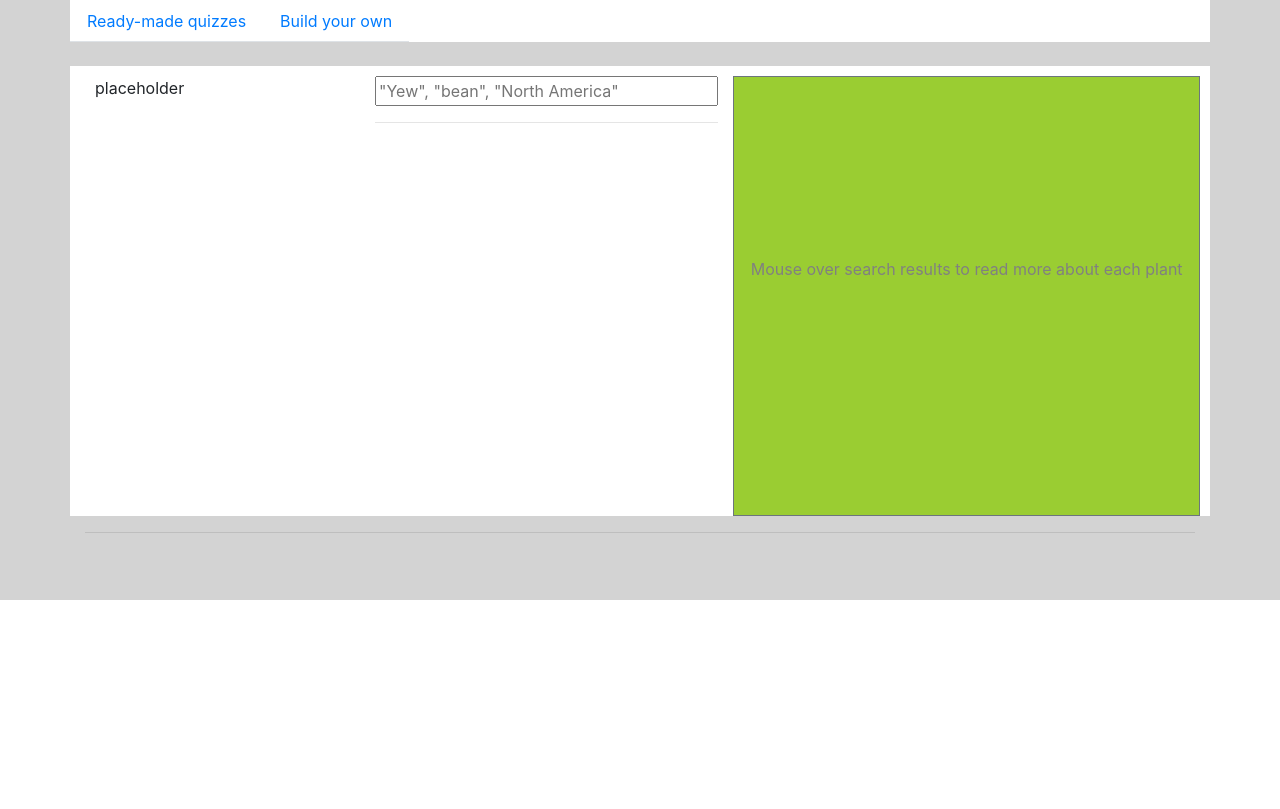
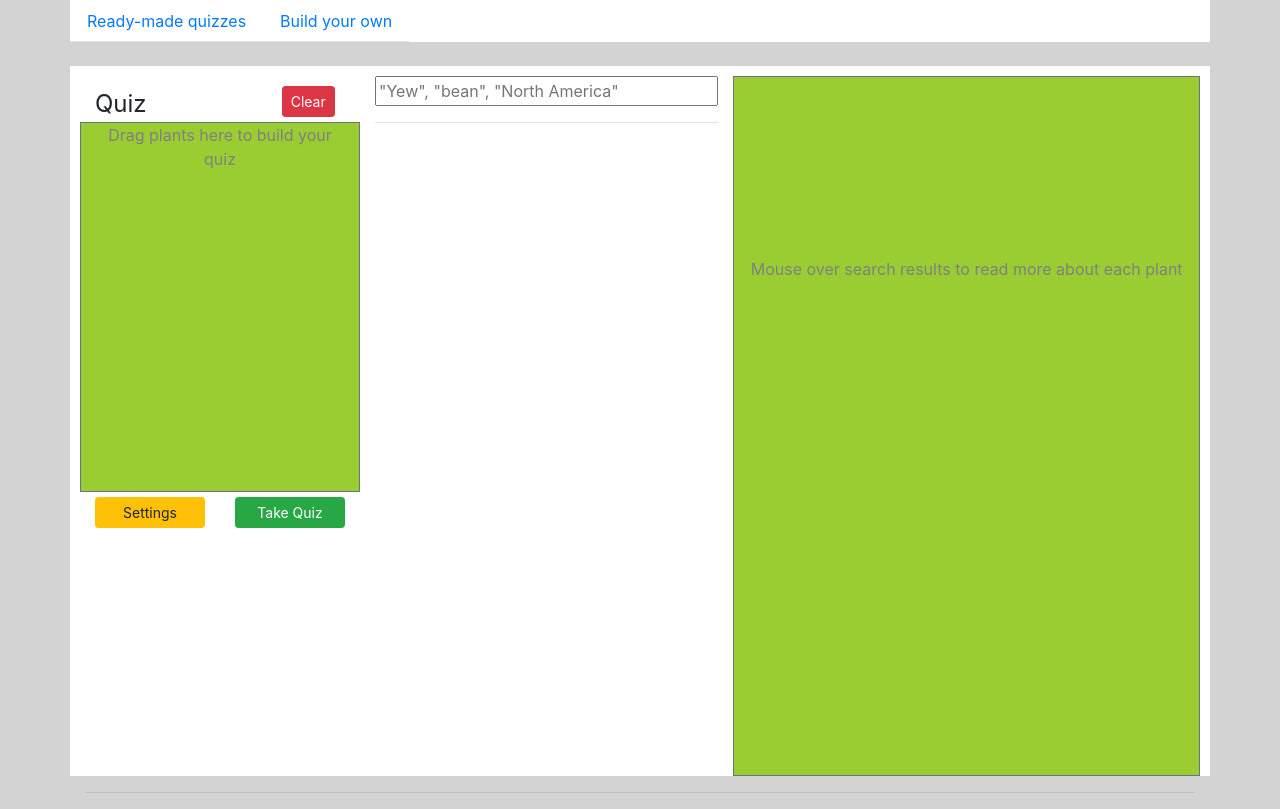
Before and after one commit to aaronbrezel/bad-plants, a Flask app: template templates/search_plants.html in a window 1280 px wide. Shown: the part 200-1009 px from the top of the page. Before the commit the page ends 800 px from the top, so only its background shows below. Run offline with Flask 2, Linux system fonts and the light colour scheme; the template is opened without the code that fills it, so the values that code supplies are empty; some libraries are stand-ins or nearby versions.

Commit message:
Created plant selection architecture
checkboxes on checkboxes on checkboxes

```diff
--- a/static/search_plants.js
+++ b/static/search_plants.js
@@ -1,5 +1,8 @@
 var plantCard
 var plantCardDirections
+var addToQuiz = [] //what the user is going to add. Basically, which boxes are checked
+
+var inTheQuiz = [] //What the user has already added to the quiz
 
 $(document).ready(function () {
 
@@ -18,9 +21,33 @@ $(document).ready(function () {
     plantCardDirections = $('#plantCardDirections');
 
     dumpList(plants) //set initial list
-    $(document).on("click", function (){
-        console.log($(this).attr('class'));
+
+    $('body').mouseup( function() {
+        $('#quizRepoRow').css("background-color", "yellowgreen");
+        $('#quizRepoRow').css("color", "grey");
+
     })
+
+    $('body').mousedown(function(evt){    //architecture to de-select plant widgets on clicks outside the plant list
+        if($(evt.target).closest('#searchBar').length){
+            return;
+        }
+        if($(evt.target).closest('#clearButton').length){
+            return;
+        }
+        if($(evt.target).closest('#plantList').length){
+            return;
+        }
+        // $('.plantWidget').each(function(){
+        //     checkTheWidget($(this),"uncheck");
+        // });
+        $('.plantCheckbox').prop("checked", false);
+        $('.plantWidget').removeClass("checked")
+        $('.plantWidget').addClass("unchecked")
+        addToQuiz = []
+    });
+
+
 });
 
 
@@ -35,6 +62,15 @@ function matchPlants(searchText){
             buildList(currentPlant)
         }
     }
+    $.each(addToQuiz, function(i, val){
+        var checkBoxCol = val.children()[0]
+        var checkBox = $(checkBoxCol.childNodes[0])
+        console.log(checkBox.val())
+        // checkBox.checked = true;
+
+        $("input[value='" + checkBox.val() + "']").prop('checked', true);
+        $("input[value='" + checkBox.val() + "']").parent().parent().addClass("checked")
+     });
 
 }
 
@@ -50,6 +86,7 @@ function dumpList(plants){
         //console.log(plants[i])
         buildList(plants[i])
     }
+
 }
 
 
@@ -58,12 +95,26 @@ function buildList(currentPlant){
     //console.log(currentPlant["Photo"])
     var plantWidget = $("<div></div>");
     plantWidget.addClass("row plantWidget");
-    //jQuery.data(plantWidget, "plant_id", {id: currentPlant["plant id"]})
 
+    plantWidget.attr("id", currentPlant["plant id"])
 
     var plantCheckboxCol = $("<div></div>"); //add checkbox to select plant
     plantCheckboxCol.addClass("col-1 plantCheckboxCol");
-    plantCheckboxCol.append('<input class= "plantCheckbox" type="checkbox" name="plant" value="' + currentPlant["plant id"] + '"></input>')
+
+
+    var checkBox = $("<input class= 'plantCheckbox' type='checkbox' name='plant' value='" + currentPlant["plant id"] + "'></input>")
+    checkBox.change(function(){
+
+        if($(this).is(':checked')){
+            checkTheWidget(plantWidget, "check")
+        }
+        else{
+            checkTheWidget(plantWidget, "uncheck")
+        }
+
+    });
+    $(checkBox).appendTo(plantCheckboxCol)
+    // plantCheckboxCol.append('<input class= "plantCheckbox" type="checkbox" name="plant" value="' + currentPlant["plant id"] + '"></input>')
     plantWidget.append(plantCheckboxCol);
 
     var plantImageCol = $("<div></div>"); //Add plant image
@@ -111,6 +162,7 @@ function buildList(currentPlant){
     $('#plantList').append($("<hr>"))
 
     add_hover_js(plantWidget,currentPlant)
+
     //console.log("Match on " + currentPlant["Scientific name"])
 }
 
@@ -120,13 +172,13 @@ function getWords(str) {
 }
 
 function add_hover_js(plantWidget,currentPlant){
-    // $(".plantWidget").draggable( {
-    //     revert: "invalid"
-    // });
+    var tempCheck = false;
+    var checkBox = plantWidget.children()[0].childNodes[0]
 
     plantWidget.hover(
         function (){
-            $(this).addClass("hoverOnDraggable");
+            $(this).removeClass("unchecked");
+            $(this).addClass("checked");
             plantCard.empty();
 
             buildPlantCard(currentPlant)
@@ -136,17 +188,66 @@ function add_hover_js(plantWidget,currentPlant){
 
         },
         function (){
-            $(this).removeClass("hoverOnDraggable");
+            if (plantWidget.children()[0].childNodes[0].checked){
+                //do nothing if checkbock is checked
+            }
+            else{ //remove checked class
+                $(this).removeClass("checked");
+                $(this).addClass("unchecked");
+            }
+
+
             plantCard.empty();
             plantCard.append(plantCardDirections)
         }
     );
     plantWidget.mousedown( function () {
+        //generate the dragging cards for all checked plants
 
 
+        $('#quizRepoRow').css("background-color", "green");
+        $('#quizRepoRow').css("color", "white");
+
+        if(!checkBox.checked){
+            checkBox.checked = true; //temporarily check the box
+            checkTheWidget(plantWidget, "check") //add the widget to add to quiz array
+            tempCheck = true; //indicate that this is a temporary assignment
+
+        }
+
+        if (addToQuiz.length == 1){
+            //only drag single card
+            console.log("single card")
+            var dragDiv = $("<div></div");
+            dragDiv.addClass("draggingDiv");
+            $('#quizRepoCol').append(dragDiv)
+            dragDiv.draggable({
+                revert: "invalid"
+            });
+        }
+        else{
+            console.log("multiple cards")
+            for(i = 0; i < addToQuiz.length; i++){
+                temp_div = $("<div></div")
+            }
+        }
+
+    });
+    plantWidget.mouseup( function () {
+
+        $('#quizRepoRow').css("background-color", "yellowgreen");
+        $('#quizRepoRow').css("color", "grey");
+
+        if(checkBox.checked && tempCheck){ //if the box is checked and it was a temporary assignment
+            checkBox.checked = false; //uncheck the box
+            checkTheWidget(plantWidget, "uncheck") //remove the widget from the quiz array
+            tempCheck = false;
+
+        }
 
 
     });
+
 }
 
 
@@ -188,3 +289,22 @@ function buildPlantCard(currentPlant) {
 
 
 }
+
+function checkTheWidget(plantWidget, checkOrUncheck){
+    var checkBox = plantWidget.children()[0].childNodes[0]
+
+
+    if(checkOrUncheck == "check"){
+        addToQuiz.push(plantWidget)
+        plantWidget.removeClass("unchecked")
+        plantWidget.addClass("checked")
+    }
+    else if(checkOrUncheck == "uncheck"){
+        for(i = 0; i < addToQuiz.length; i++){
+            if (addToQuiz[i].attr("id") == checkBox.value){
+                addToQuiz.splice(i,1)
+            }
+        }
+    }
+    console.log(addToQuiz)
+}
--- a/templates/search_plants.html
+++ b/templates/search_plants.html
@@ -36,7 +36,7 @@
 
     #sciName {
         font-style: italic;
-        font-size: 0.75rem;
+        font-size: 0.68rem;
         padding-bottom: 5px;
     }
 
@@ -45,6 +45,7 @@
     }
 
     .widgetImage {
+        padding-top: 5px;
         height: 60px;
     }
 
@@ -53,6 +54,12 @@
         z-index: 1;
     }
 
+    .checked {
+        background-color: lightgray
+    }
+    .unchecked {
+        background-color: white;
+    }
 
     /*CSS for plant card */
     #plantCard {
@@ -90,7 +97,46 @@
         font-size: 0.70rem;
 
     }
+    /*CSS for quiz column*/
+    #buildQuiz {
+        /*margin: 5px;*/
+        position: -webkit-sticky; /* Safari */
+        position: sticky;
+        top: 0;
+        height: 700px;
 
+
+    }
+    #quizCol {
+        padding-top: 10px;
+    }
+    #quizHead {
+        font-size: 1.5rem;
+    }
+    #quizRepoRow {
+        background-color: yellowgreen;
+        height: 370px;
+        color: grey;
+    }
+    #quizRepoCol {
+        text-align: center;
+        overflow-y:scroll;
+        height: 369px;
+    }
+    #quizRepoColDirections{
+
+    }
+    #quizButtonRow {
+        margin-top: 5px;
+    }
+
+    /*CSS for dragging divs*/
+    .draggingDiv{
+        height: 60px;
+        width: 200px;
+        background-color: red;
+
+    }
 
 
 
@@ -107,7 +153,24 @@
 <br>
 <div class="row page">
     <div class= "col-3" id = "buildQuiz">
-        placeholder
+        <div class = "row" id="quizCol">
+            <div class= "col-8"><span id=quizHead>Quiz</span></div>
+            <div class= "col-3"><button id= "clearButton" class="btn btn-danger btn-sm">Clear</button></div>
+        </div>
+        <div class = "row border border-secondary" id="quizRepoRow">
+            <div class= "col" id="quizRepoCol">
+                <span id="quizRepoColDirectios">Drag plants here to build your quiz</span>
+            </div>
+        </div>
+        <div class= "row" id= "quizButtonRow">
+            <div class= "col-6" id="quizSettings">
+                <button type="button" class="btn btn-warning btn-sm btn-block">Settings</button>
+            </div>
+            <div class= "col-6" id="takeQuiz">
+                <button type="button" class="btn btn-success btn-sm btn-block">Take Quiz</button>
+            </div>
+        </div>
+
     </div>
     <div class="col-4" id = "searchPlants">
         <input type="text" id="searchBar" placeholder='"Yew", "bean", "North America"'>
```
